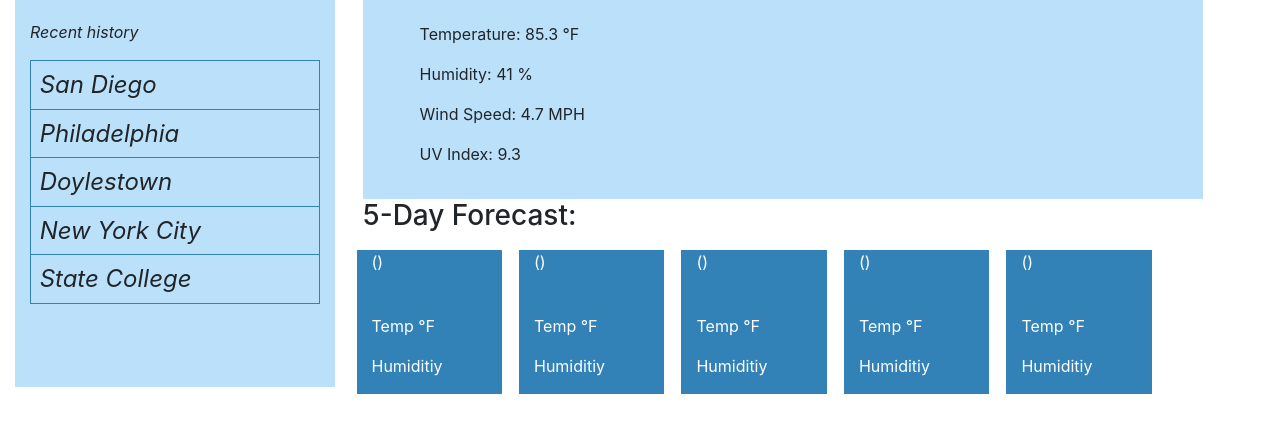
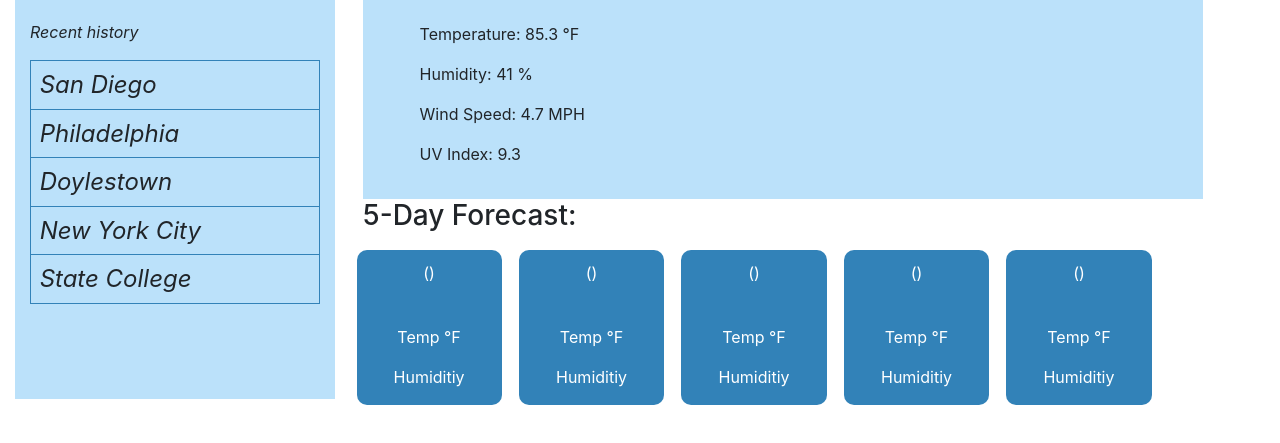
Before and after one commit to mattmilici/weather-app, a plain HTML site: page index.html in a window 1280 px wide. Shown: the part 209-652 px from the top of the page. Drawn offline with nearby package versions, Linux system fonts and the light colour scheme; no server answers.

Commit message:
adding padding to forecast

```diff
--- a/index.html
+++ b/index.html
@@ -82,31 +82,31 @@
                 <h3 id="forecastHeader ">5-Day Forecast:</h3>
                 <div class="row ">
                     <div class="forecastCard col-lg-2 ">
-                        <p class="temp">(<span class="forecastDate1"></span>)</p>
+                        <p class="forecastDateHeader">(<span class="forecastDate1"></span>)</p>
                         <img src="" alt="" class="forecastIcon1">
                         <p class="temp">Temp <span class="forecastTemp1"></span> &#8457</p>
                         <p class="temp">Humiditiy <span class="forecastHumidity1"></span></p>
                     </div>
                     <div class="forecastCard col-lg-2 ">
-                        <p class="temp">(<span class="forecastDate2"></span>)</p>
+                        <p class="forecastDateHeader">(<span class="forecastDate2"></span>)</p>
                         <img src="" alt="" class="forecastIcon2">
                         <p class="temp">Temp <span class="forecastTemp2"></span> &#8457</p>
                         <p class="temp">Humiditiy <span class="forecastHumidity2"></span></p>
                     </div>
                     <div class="forecastCard col-lg-2 ">
-                        <p class="temp">(<span class="forecastDate3"></span>)</p>
+                        <p class="forecastDateHeader">(<span class="forecastDate3"></span>)</p>
                         <img src="" alt="" class="forecastIcon3">
                         <p class="temp">Temp <span class="forecastTemp3"></span> &#8457</p>
                         <p class="temp">Humiditiy <span class="forecastHumidity3"></span></p>
                     </div>
                     <div class="forecastCard col-lg-2 ">
-                        <p class="temp">(<span class="forecastDate4"></span>)</p>
+                        <p class="forecastDateHeader">(<span class="forecastDate4"></span>)</p>
                         <img src="" alt="" class="forecastIcon4">
                         <p class="temp">Temp <span class="forecastTemp4"></span> &#8457</p>
                         <p class="temp">Humiditiy <span class="forecastHumidity4"></span></p>
                     </div>
                     <div class="forecastCard col-lg-2 ">
-                        <p class="temp">(<span class="forecastDate5"></span>)</p>
+                        <p class="forecastDateHeader">(<span class="forecastDate5"></span>)</p>
                         <img src="" alt="" class="forecastIcon5">
                         <p class="temp">Temp <span class="forecastTemp5"></span> &#8457</p>
                         <p class="temp">Humiditiy <span class="forecastHumidity5"></span></p>
--- a/style.css
+++ b/style.css
@@ -78,6 +78,8 @@ form {
     background-color: #3282b8;
     margin: 1%;
     color: white;
+    border-radius: 10px;
+    text-align: center;
 }
 
 .img {
@@ -120,3 +122,7 @@ form {
 .currentCityBracket {
     font-size: 1.9rem;
 }
+
+.forecastDateHeader {
+    margin-top: 10%;
+}
```
Also changed, not shown: script.js (+0 -9 lines).
